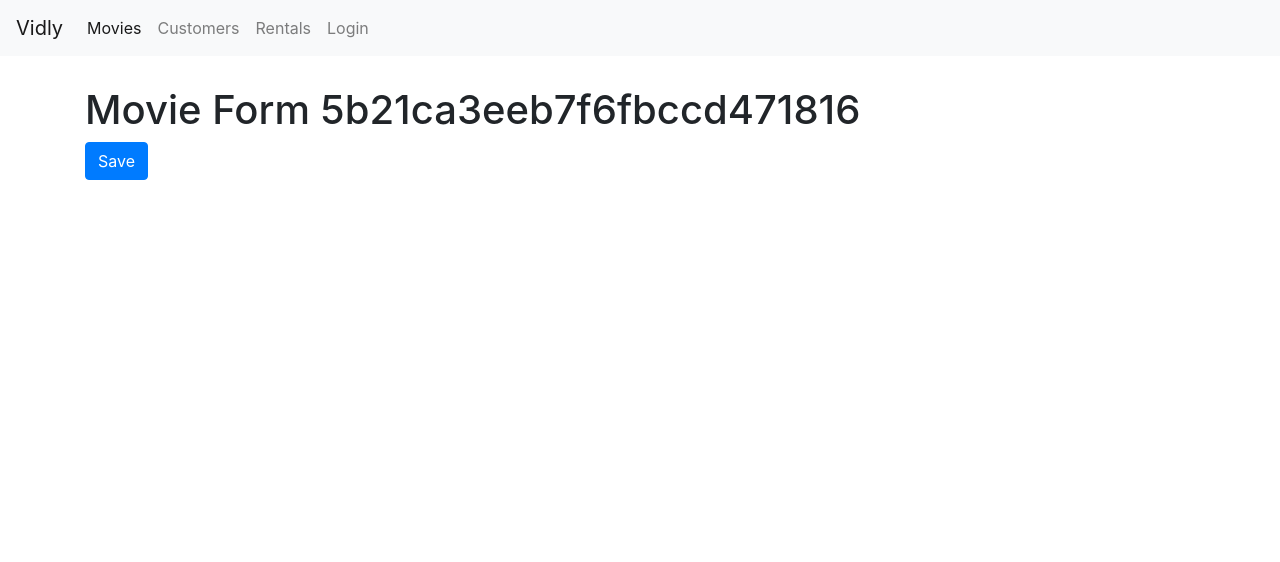
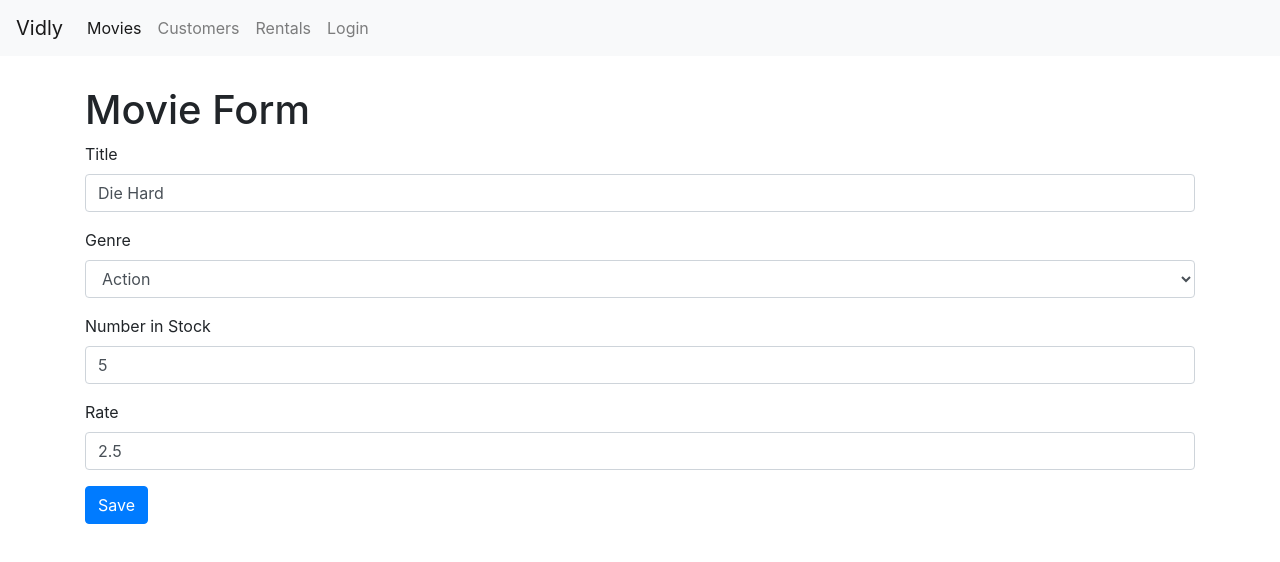
Before and after one commit to jelenastj/vid, a React (Create React App) app: page /movies/5b21ca3eeb7f6fbccd471816 in a window 1280 px wide. Shown: the top 562 px of the page. Built offline with nearby package versions, Linux system fonts and the light colour scheme.

Commit message:
movie form

```diff
--- a/src/components/common/form.jsx
+++ b/src/components/common/form.jsx
@@ -1,5 +1,6 @@
 import React, { Component } from 'react';
 import Input from './input'
+import Select from './select'
 import  Joi from 'joi-browser';
 
  class Form extends Component {
@@ -45,11 +46,25 @@
 
   renderButton(label) {
     return (
-    <button
-    disabled={this.validate()}
-    className='btn btn-primary'>{label}</button>
+      <button disabled={this.validate()} className="btn btn-primary">
+        {label}
+      </button>
+    );
+  }
+
+  renderSelect(name, label, options) {
+    const { data, errors } = this.state
+    return(
+      <Select
+      name={name}
+      value={data[name]}
+      label={label}
+      options={options}
+      onChange={this.handleChange}
+      error={errors[name]}/>
     )
   }
+
   renderInput(name, label, type="text"){
     const { data, errors } = this.state;
     return(
--- /dev/null
+++ b/src/components/common/select.jsx
@@ -0,0 +1,18 @@
+const Select = ({ name, label, options, error, ...rest }) => {
+  return (
+    <div className="form-group">
+      <label htmlFor={name}>{label}</label>
+      <select name={name} id={name} {...rest} className="form-control">
+        <option value=""/>
+        {options.map(option => (
+          <option key={option._id} value={option._id}>
+            {option.name}
+          </option>
+        ))}
+      </select>
+      {error && <div className="alert alert-danger"> {error}</div>}
+    </div>
+  )
+}
+
+export default Select;
--- a/src/components/movieForm.jsx
+++ b/src/components/movieForm.jsx
@@ -1,12 +1,78 @@
-import React from 'react'
+import React from 'react';
+import Joi from "joi-browser";
+import Form from "./common/form";
+import {getMovie, saveMovie } from "../services/fakeMovieService";
+import { getGenres } from "../services/fakeGenreService"
 
- const MovieForm = ({match, history}) => {
-  return (
-    <div>
-    <h1>Movie Form {match.params.id}</h1>
-    <button className="btn btn-primary" onClick={()=>history.push('/movies') }>Save</button>
-    </div>
-  )
+
+class MovieForm extends Form {
+	state = {
+		data: {
+			title: '',
+			genreId: '',
+			numberInStock: '',
+			dailyRentalRate: ' ',
+		},
+		genres: [],
+		errors: {},
+	};
+
+  schema ={
+    _id: Joi.string(),
+    title: Joi.string()
+    .required()
+    .label("Title"),
+    genreId: Joi.string()
+    .required()
+    .label("Genre"),
+    numberInStock: Joi.number()
+    .required()
+    .min(0)
+    .max(100)
+    .label("Number in Stock"),
+    dailyRentalRate: Joi.number()
+    .required()
+    .min(0)
+    .max(10)
+    .label("Daily Rental Rate")
+  }
+
+  componentDidMount(){
+    const genres=getGenres();
+    this.setState({genres});
+
+    const movieId = this.props.match.params.id;
+    if(movieId === "new") return;
+    const movie = getMovie(movieId);
+    if(!movie) return this.props.history.replace("/not-found")
+    this.setState({data: this.mapToViewMode(movie)})
+  }
+  mapToViewMode(movie){
+    return{
+      _id:movie._id,
+      title:movie.title,
+      genreId:movie.genre._id,
+      numberInStock: movie.numberInStock,
+      dailyRentalRate: movie.dailyRentalRate
+    };
+  }
+  doSubmit =()=> {
+    saveMovie(this.state.data);
+    this.props.history.push("/movies")
+  }
+	render() {
+		return (
+			<div>
+				<h1>Movie Form</h1>
+        <form onSubmit={this.handleSubmit}>
+          {this.renderInput("title", "Title")}
+          {this.renderSelect("genreId", "Genre", this.state.genres)}
+          {this.renderInput("numberInStock", "Number in Stock", "number")}
+          {this.renderInput("dailyRentalRate", "Rate")}
+          {this.renderButton("Save")}
+        </form>
+			</div>
+		);
+	}
 }
-
 export default MovieForm;
--- a/src/components/movies.jsx
+++ b/src/components/movies.jsx
@@ -6,6 +6,7 @@
 import ListGroup from './common/listGroup';
 import { getGenres } from '../services/fakeGenreService';
 import _ from 'lodash';
+import {Link} from 'react-router-dom'
 
 class Movies extends Component {
 	state = {
@@ -81,6 +82,13 @@
 					/>
 				</div>
 				<div className='col'>
+					<Link
+					to="/movies/new"
+					className="btn btn-primary"
+					style={{marginBottom: 20}}
+					>
+						New Movie
+					</Link>
 					<p>Showing {totalCount} movies in the database.</p>
 					<MoviesTable
 					movies={movies}
--- a/src/services/fakeMovieService.js
+++ b/src/services/fakeMovieService.js
@@ -78,13 +78,13 @@
 
 export function saveMovie(movie) {
   let movieInDb = movies.find(m => m._id === movie._id) || {};
-  movieInDb.name = movie.name;
+  movieInDb.title = movie.title;
   movieInDb.genre = genresAPI.genres.find(g => g._id === movie.genreId);
   movieInDb.numberInStock = movie.numberInStock;
   movieInDb.dailyRentalRate = movie.dailyRentalRate;
 
   if (!movieInDb._id) {
-    movieInDb._id = Date.now();
+    movieInDb._id = Date.now().toString();
     movies.push(movieInDb);
   }
 
```
Also changed, not shown: 1 other file (tests, documents, lock files or other folders).
